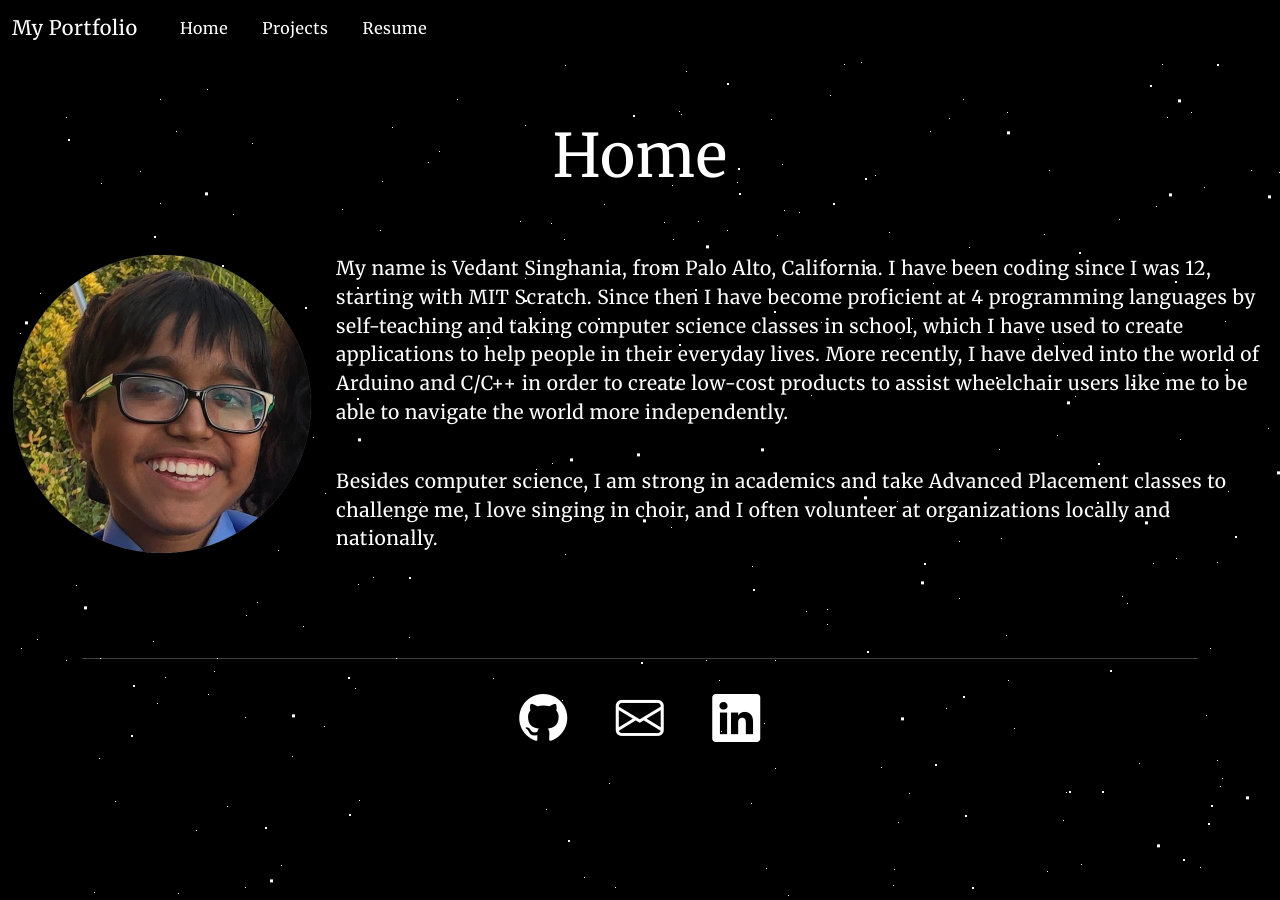
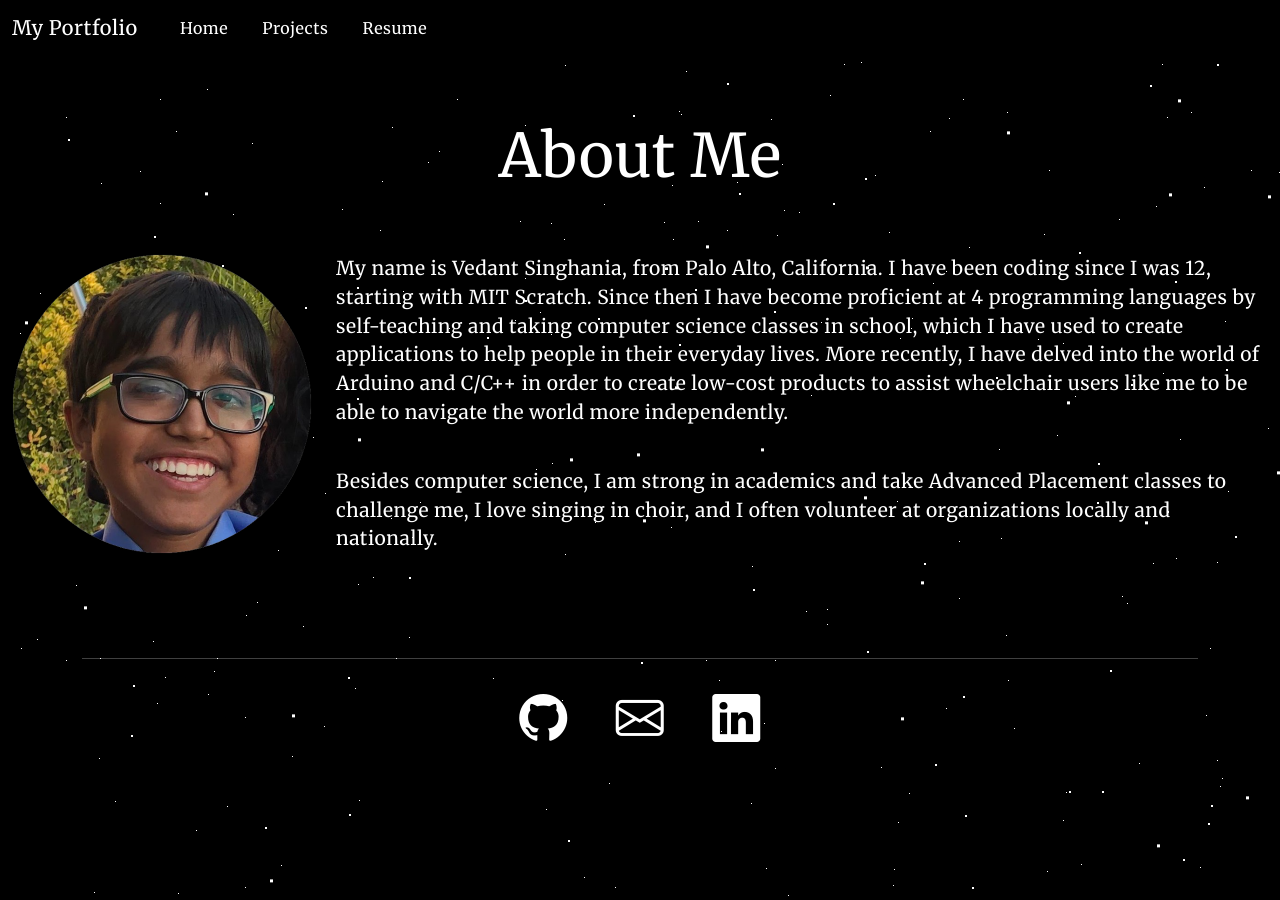
Before and after one commit to raspberri05/personal-website, a Jekyll site: the page built from index.html, in a window 1280 px wide. Built offline with Jekyll 4.4.1, drawn with Linux system fonts in a browser that asks for light colours; nearby versions of some CDN libraries.

Commit message:
fixed seo stuff

```diff
--- a/_layouts/default.html
+++ b/_layouts/default.html
@@ -1,5 +1,5 @@
 <!DOCTYPE html>
-<html>
+<html lang="en">
 
   {% include head.html %}
 
--- a/index.html
+++ b/index.html
@@ -1,13 +1,13 @@
 ---
 layout: default
-title: Home
+title: About Me
 description: Welcome to my porfolio website!
 ---
 
 <div class="row">
 
     <div class="col-sm-auto text-center">
-      <img src="assets/images/logo.png" width="300px" height="300px">
+      <img src="assets/images/logo.png" width="300px" height="300px" alt="website logo">
       </br>
       </br>
       </br>
```
